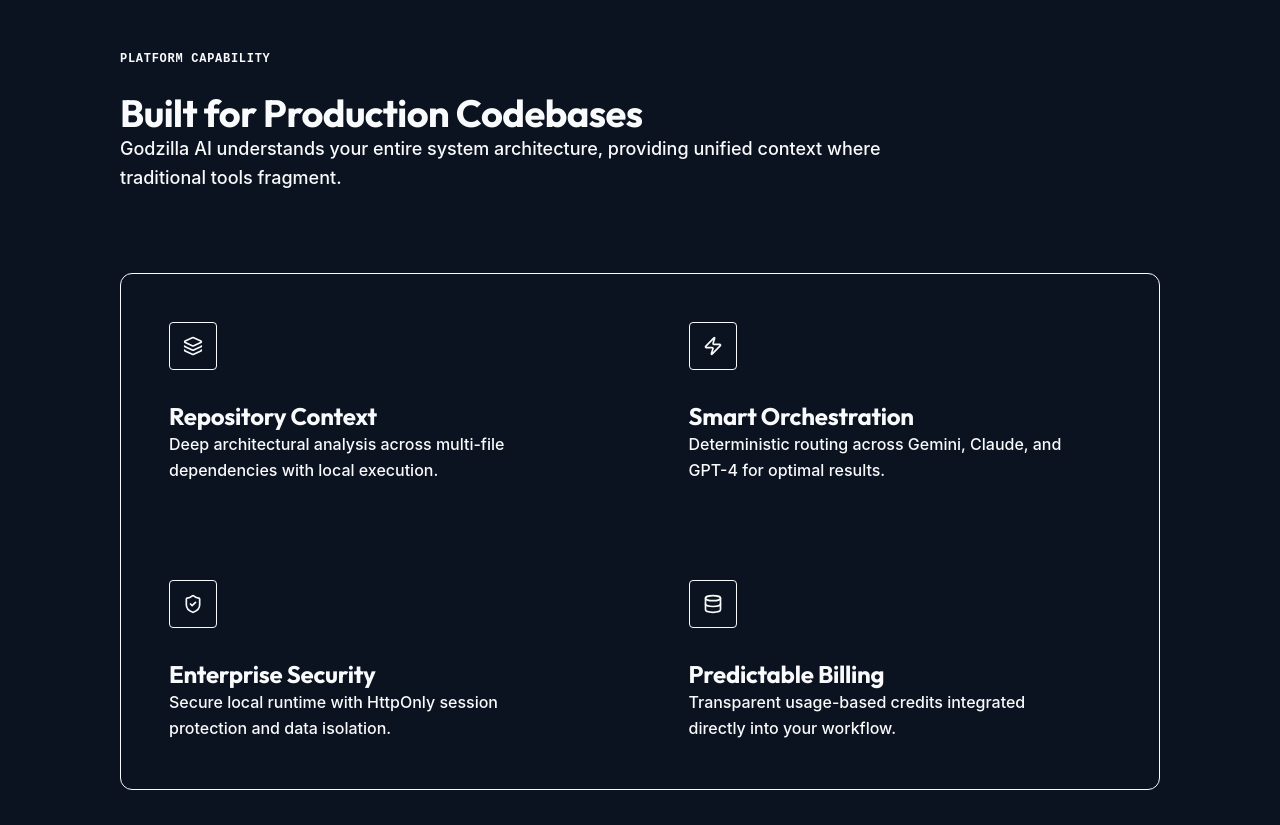
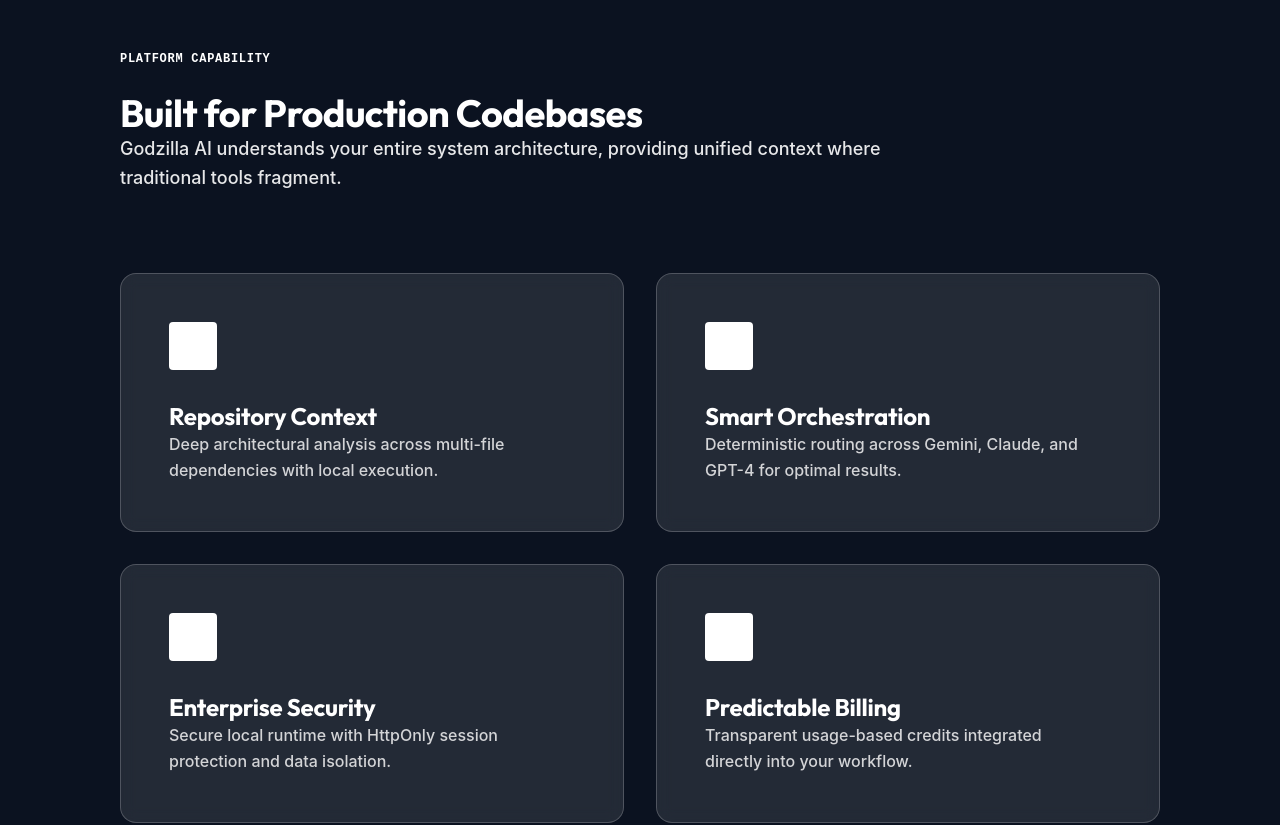
Before and after one commit to Uptechmw/godzillalandingpage, a Next.js app: page / in a window 1280 px wide. Shown: the part 3260-4085 px from the top of the page. Built offline with nearby package versions, Linux system fonts and the light colour scheme; no server answers; the database is empty.

Commit message:
style: fix blue background application for features and pricing

```diff
--- a/src/components/landing/enterprise/BuiltForTeams.tsx
+++ b/src/components/landing/enterprise/BuiltForTeams.tsx
@@ -26,24 +26,24 @@ const BuiltForTeams = () => {
     ];
 
     return (
-        <section className="section-standard border-b border-border bg-primary py-32">
+        <section className="section-standard border-b border-border bg-accent-blue py-32 text-white">
             <div className="enterprise-container">
                 <div className="max-w-3xl mb-20 text-left">
-                    <span className="label-micro text-accent-blue mb-6 inline-block tracking-widest">Platform Capability</span>
-                    <h2 className="h2 mb-6">Built for Production Codebases</h2>
-                    <p className="body-lg text-text-body">
+                    <span className="label-micro text-white mb-6 inline-block tracking-widest">Platform Capability</span>
+                    <h2 className="h2 mb-6 text-white text-4xl font-bold">Built for Production Codebases</h2>
+                    <p className="body-lg text-white/90 font-medium">
                         Godzilla AI understands your entire system architecture, providing unified context where traditional tools fragment.
                     </p>
                 </div>
 
-                <div className="grid md:grid-cols-2 gap-px bg-accent-blue border border-accent-blue/30 overflow-hidden rounded-xl">
+                <div className="grid md:grid-cols-2 gap-8">
                     {features.map((f, idx) => (
-                        <div key={idx} className="bg-primary/95 p-12 hover:bg-surface transition-all duration-300 group">
-                            <div className="w-12 h-12 rounded bg-accent-blue/10 border border-accent-blue/20 flex items-center justify-center text-accent-blue mb-8 group-hover:border-accent-blue transition-colors">
+                        <div key={idx} className="bg-white/10 backdrop-blur-sm p-12 border border-white/20 rounded-2xl hover:bg-white/20 transition-all duration-300 group">
+                            <div className="w-12 h-12 rounded bg-white text-accent-blue flex items-center justify-center mb-8 group-hover:scale-110 transition-transform">
                                 {f.icon}
                             </div>
-                            <h3 className="text-xl font-bold text-text mb-4">{f.title}</h3>
-                            <p className="text-text-body leading-relaxed max-w-sm font-medium">
+                            <h3 className="text-xl font-bold text-white mb-4">{f.title}</h3>
+                            <p className="text-white/80 leading-relaxed max-w-sm font-medium">
                                 {f.desc}
                             </p>
                         </div>
--- a/src/components/landing/enterprise/Pricing.tsx
+++ b/src/components/landing/enterprise/Pricing.tsx
@@ -46,7 +46,7 @@ const Pricing = async () => {
                             <div
                                 key={plan.id}
                                 className={`enterprise-card flex flex-col items-start h-full transition-all relative ${isLast
-                                    ? 'bg-accent-blue border-accent-blue shadow-xl shadow-accent-blue/20'
+                                    ? '!bg-accent-blue !border-accent-blue shadow-xl shadow-accent-blue/20'
                                     : isPopular
                                         ? 'border-accent-blue ring-1 ring-accent-blue/20 bg-surface/80'
                                         : 'border-border/50 bg-surface/40'
@@ -54,7 +54,7 @@ const Pricing = async () => {
                             >
                                 {isPopular && (
                                     <div className={`absolute -top-3 left-6 px-3 py-1 border label-micro !text-[10px] rounded-full font-bold ${isLast
-                                        ? 'bg-white/20 border-white text-white'
+                                        ? 'bg-white/20 !border-white text-white'
                                         : 'bg-[rgba(37,99,235,0.18)] border-accent-blue text-accent-blue'
                                         }`}>
                                         Most Popular
```
